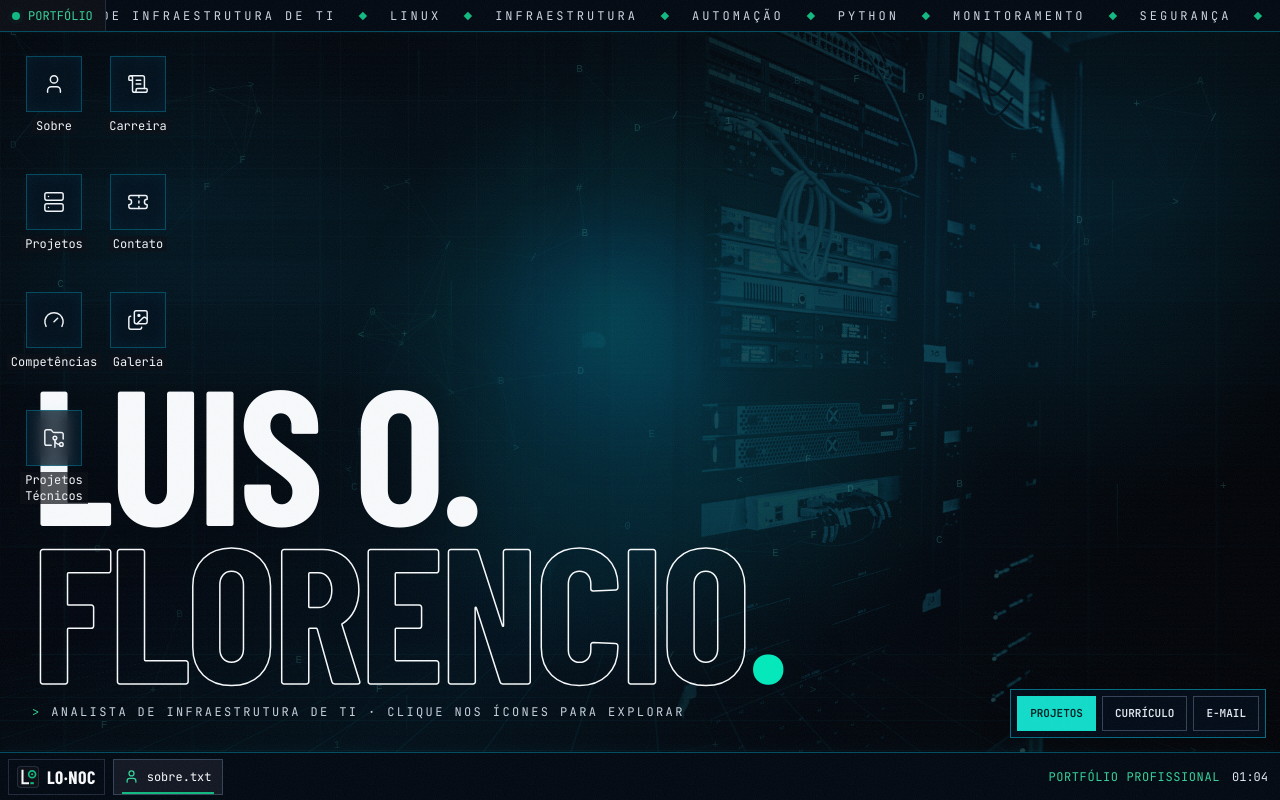
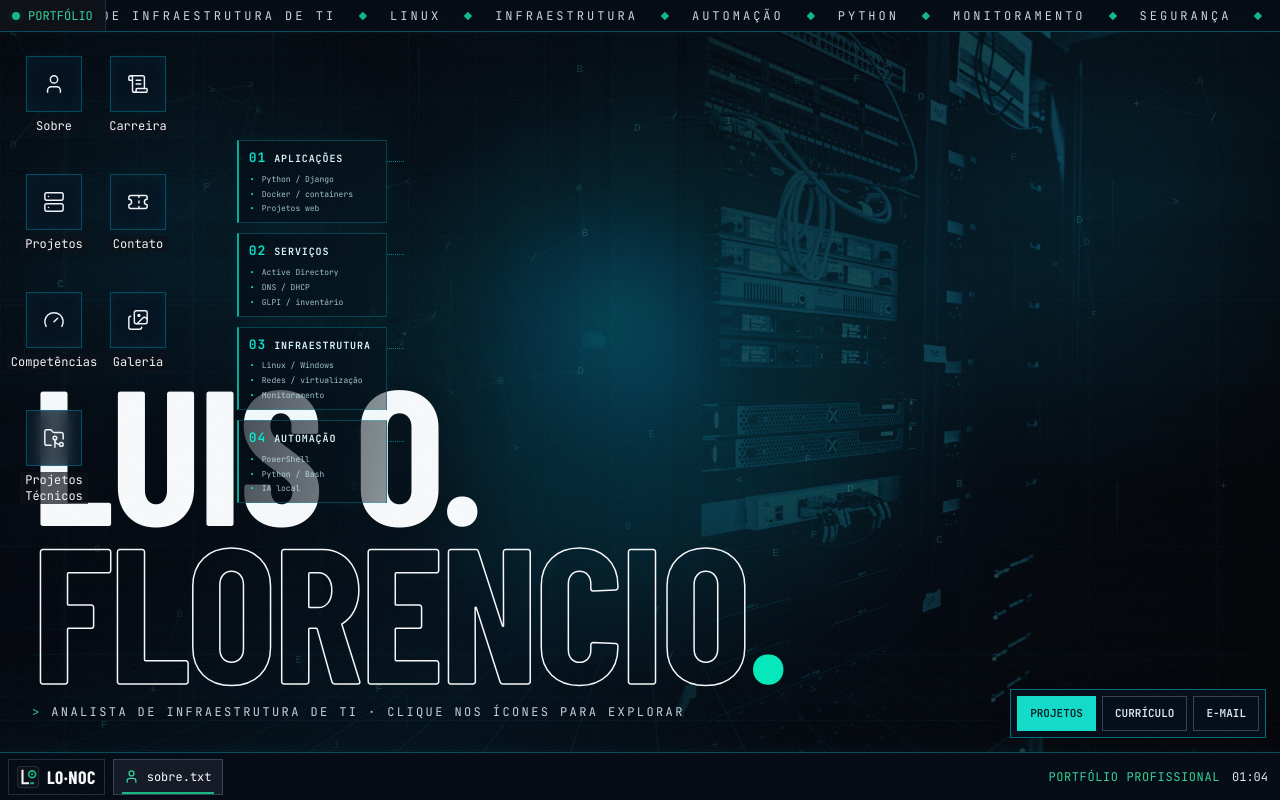
Before and after one commit to lteodoro780/lteodoro780.github.io, a React (Create React App) app in the folder frontend/: page / in a window 1280 px wide. Built offline with nearby package versions, Linux system fonts and the light colour scheme; a web font is replaced by a local one.

Commit message:
fix(v8): mostrar painel lateral no desktop grande e ocultar no tablet

```diff
--- a/frontend/src/components/noc/DataCenterHUD.jsx
+++ b/frontend/src/components/noc/DataCenterHUD.jsx
@@ -27,7 +27,7 @@ const TOPICS = [
 ];
 
 export const DataCenterHUD = () => (
-  <div data-testid="v8-datacenter-hud" aria-hidden="true" className="v8-hud-stage pointer-events-none absolute inset-0 hidden 2xl:block">
+  <div data-testid="v8-datacenter-hud" aria-hidden="true" className="v8-hud-stage pointer-events-none absolute inset-0 hidden xl:block">
     <div className="v8-hud-left">
       {GROUPS.map((group, i) => (
         <div key={group.title} className="v8-hud-section">
```
